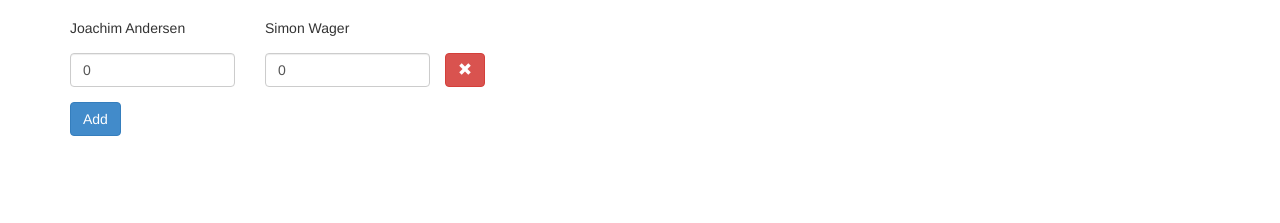
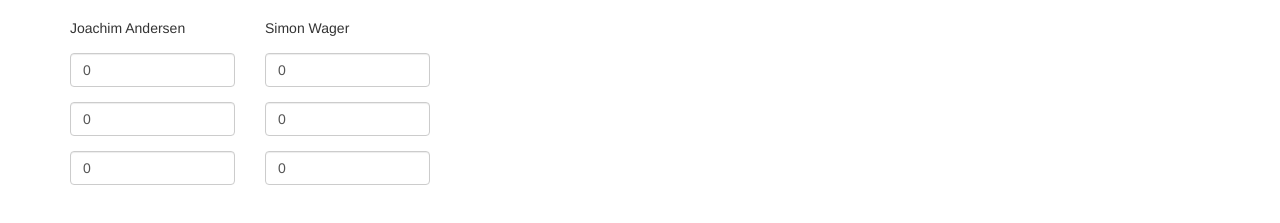
Before and after one commit to joachimandersen/matchresult, a plain HTML site: page index.html in a window 1280 px wide. Shown: the part 53-276 px from the top of the page. Drawn offline with Linux system fonts and the light colour scheme.

Commit message:
add/remove input field for sets as they are neede to input the score

```diff
--- a/index.html
+++ b/index.html
@@ -59,10 +59,10 @@
             <div class="form-horizontal">
                 <div class="form-group">
                     <div class="col-sm-2">
-                        <span ng-bind="challenger"></span>
+                        <span ng-bind="challenger" ng-class="{h4: homeWinner}"></span>
                     </div>
                     <div class="col-sm-2">
-                        <span ng-bind="challenged"></span>
+                        <span ng-bind="challenged" ng-class="{h4: awayWinner}"></span>
                     </div>
                 </div>
                 <div ng-repeat="set in sets" class="form-group">
@@ -73,10 +73,8 @@
                         <input type="text" ng-model="set.away" class="form-control" id="set_away_{{$index}}" required="required" integers-only>
                     </div>
                     <span class="glyphicon glyphicon-ok" ng-show="set.valid"></span>
-                    <button class="btn btn-danger" ng-click="sets.splice($index, 1)"><span class="glyphicon glyphicon-remove"></span></button>
                 </div>
             </div>
-            <button class="btn btn-primary" ng-click="add()">Add</button>
         </div>
 
     </script>
@@ -141,8 +139,10 @@
                         scope.set.valid = validateScore(scope.set.home, parseInt(value), scope.settings);
                     });
 
-                    var validateScore = function(h, a, settings) {
+                    var validateScore = function(home, away, settings) {
                         var valid = true;
+                        var h = parseInt(home);
+                        var a = parseInt(away);
                         if (isNaN(h) || isNaN(a)) {
                             //console.log('isNaN was true');
                             valid = false;
@@ -182,7 +182,7 @@
                 controller: function ($scope, $element, sportService) {
                     sportService.getSettings($scope.sport).then(function(response) {
                         $scope.settings = response.data;
-                        $scope.sets = [{ home: 0, away: 0, valid: false}];
+                        $scope.sets = [];
                         $scope.challenger = 'Joachim Andersen';
                         $scope.challenged = 'Simon Wager';
                     });
@@ -191,31 +191,45 @@
                         $scope.sets.push({ home: 0, away: 0, valid: false});
                     };
 
+                    $scope.remove = function () {
+                        $scope.sets.pop();
+                    };
+
                     $scope.$watch('sets', function(value) {
                         if (!value) {
                             return;
                         }
-                        var valid = $scope.validateScore();
-                        console.log(valid);
+                        var neededSets = $scope.getMinimunNumberOfSetsNeededToReportResult(value);
+                        while (value.length != neededSets) {
+                            if (value.length < neededSets) {
+                                $scope.add();
+                            }
+                            else {
+                                $scope.remove();
+                            }
+                        }
                     }, true);
 
-                    $scope.validateScore = function() {
+                    $scope.getMinimunNumberOfSetsNeededToReportResult = function(sets) {
                         var home = 0;
                         var away = 0;
-                        var areAllSetScoresValid = true;
-                        angular.forEach($scope.sets, function (set, index) {
-                            console.log(set);
-                            if (set.home > set.away) {
+                        var setsPlayed = 0;
+                        angular.forEach(sets, function (set, index) {
+                            if (parseInt(set.home) > parseInt(set.away) && set.valid) {
                                 home++;
+                                setsPlayed++;
                             }
-                            else if (set.home < set.away) {
+                            else if (parseInt(set.home) < parseInt(set.away) && set.valid) {
                                 away++;
+                                setsPlayed++;
                             }
-                            console.log(home, away);
-                            areAllSetScoresValid = areAllSetScoresValid && set.valid;
                         });
-                        console.log(areAllSetScoresValid);
-                    }
+                        var homeDiff = $scope.settings.setsToWin - home;
+                        var awayDiff = $scope.settings.setsToWin - away;
+                        $scope.homeWinner = $scope.settings.setsToWin == home;
+                        $scope.awayWinner = $scope.settings.setsToWin == away;
+                        return $scope.settings.setsToWin * 2 - Math.max(homeDiff, awayDiff);
+                    };
                 }
             };
         });
```
Also changed, not shown: 1 other file.
